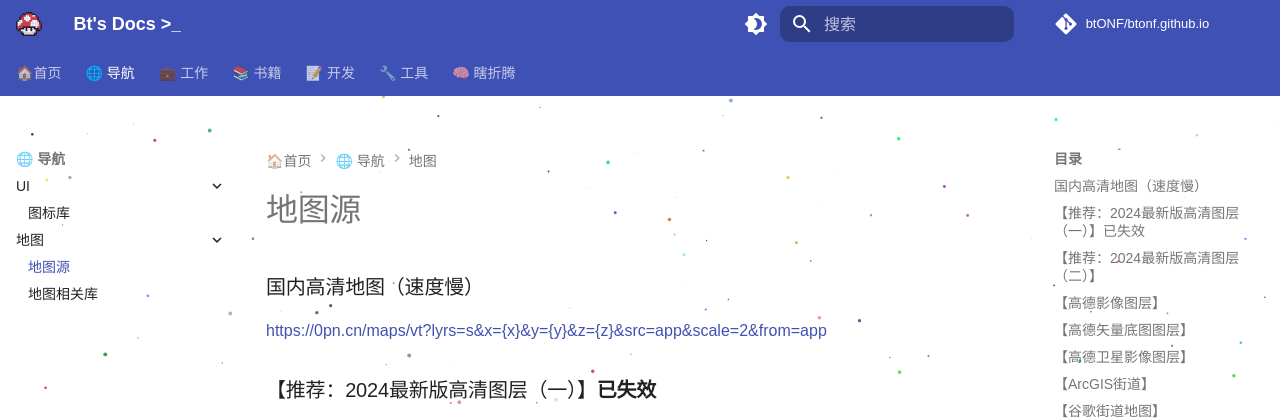
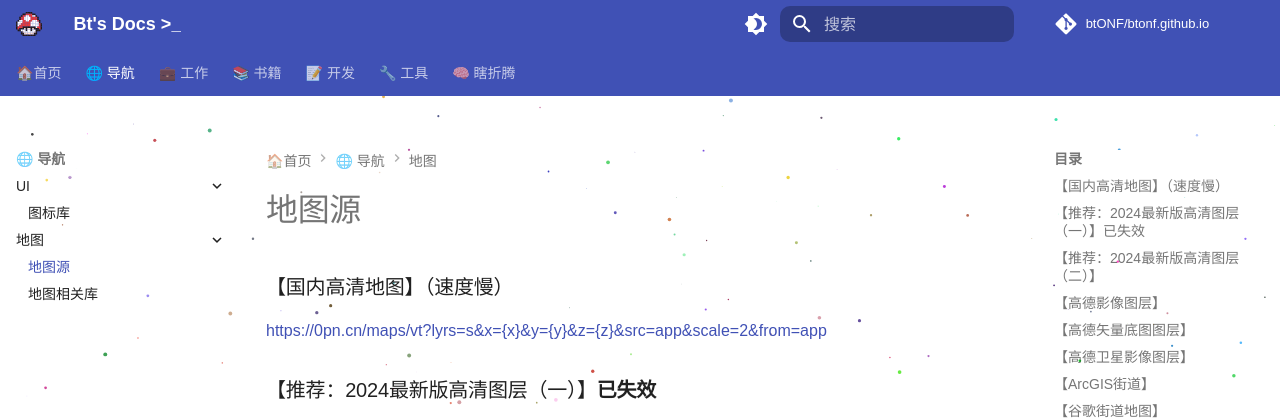
Before and after one commit to btONF/btonf.github.io, an MkDocs documentation site: the page built from docs/🌐 导航/地图/地图源.md, in a window 1280 px wide and 1383 px high. Shown: the top 420 px of the window. Built offline with MkDocs 1.6.1 and Material for MkDocs 9.7.7, drawn with Linux system fonts in a browser that asks for light colours; some web fonts are replaced; comment, search, counter and statistics services are not loaded.

Commit message:
更新首页

```diff
--- a/docs/🌐 导航/地图/地图源.md
+++ b/docs/🌐 导航/地图/地图源.md
@@ -1,4 +1,4 @@
-### 国内高清地图（速度慢）
+### 【国内高清地图】（速度慢）
 
 <https://0pn.cn/maps/vt?lyrs=s&x={x}&y={y}&z={z}&src=app&scale=2&from=app>
 
```
Also changed, not shown: docs/🌐 导航/地图/地图相关库.md (+2 -1 lines).
